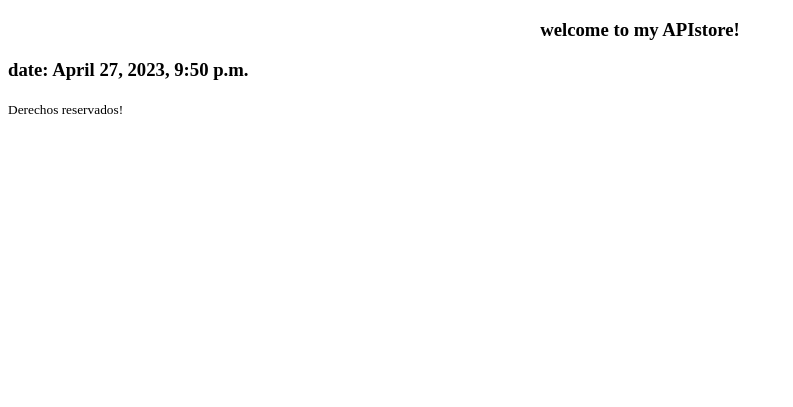
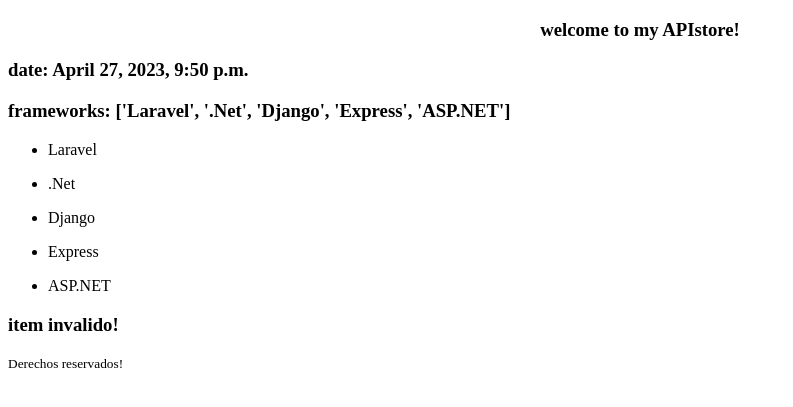
Before and after one commit to AndresSilverall/AppStore, a Django app: page /index/ in a window 1280 px wide. Shown: the top 407 px of the page, without its empty margins (0-793 px from the left). Run offline with Django 4.2, Linux system fonts and the light colour scheme.

Commit message:
jinja in html templae

```diff
--- a/Eccomerce/templates/index.html
+++ b/Eccomerce/templates/index.html
@@ -9,6 +9,17 @@
 <body>
     <h3> <center> welcome to my APIstore!</center></h3>
     <h3> date: {{date}}</h3>
+    <h3> frameworks: {{frameworks}}</h3>
+    {% for framework in frameworks %}
+    <ul>
+        <li> {{framework}}</li>
+    </ul>
+    {% endfor %}
+    {% if "Laravele" in frameworks %}
+    <h3> Item valido!</h3>
+    {% else %}
+    <h3> item invalido!</h3>
+    {% endif %}
     <footer> <small> Derechos reservados!</small></footer>
 </body>
 </html>
--- a/Eccomerce/views.py
+++ b/Eccomerce/views.py
@@ -25,5 +25,6 @@
 
 
 def index(request):
-     context = {"date": datetime.datetime.now()}
+     frameworks = ["Laravel", ".Net", "Django", "Express", "ASP.NET" ]
+     context = {"date": datetime.datetime.now(), "frameworks": frameworks}
      return render(request, "index.html", context=context)
```
